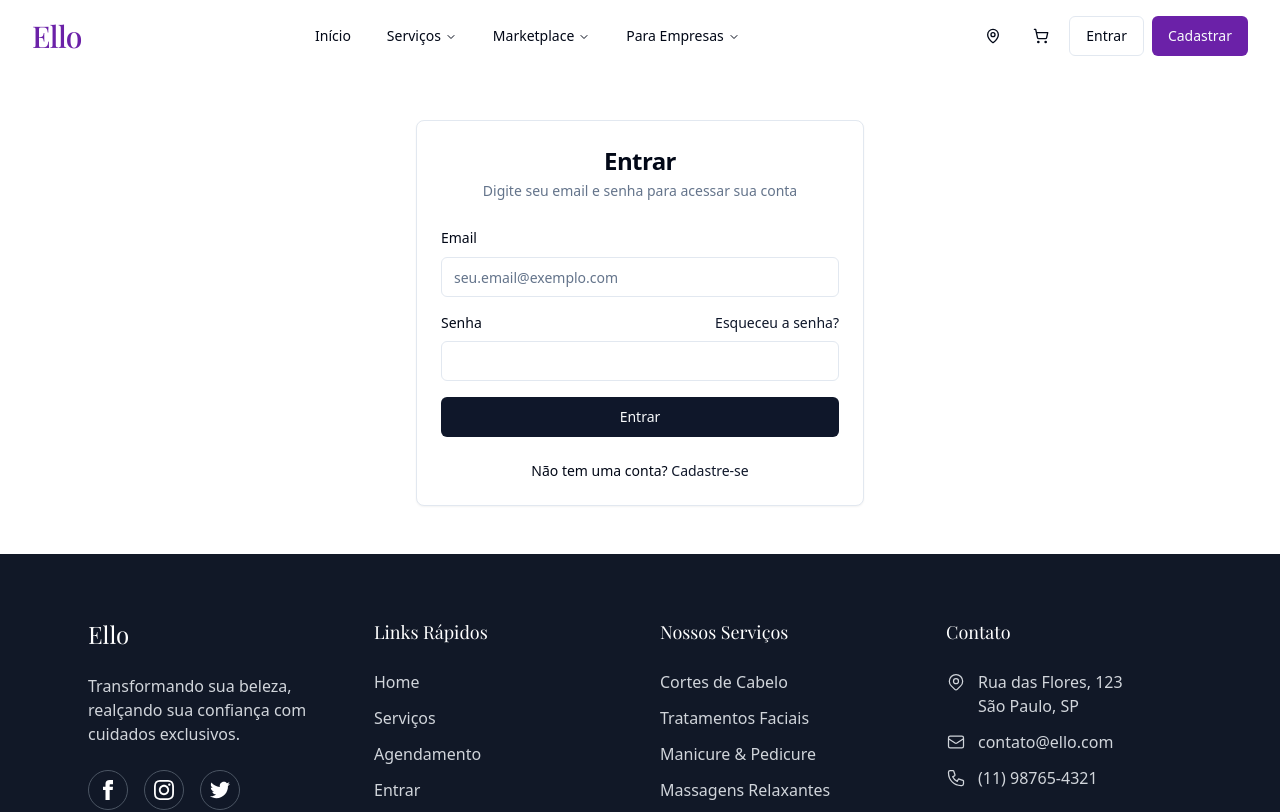
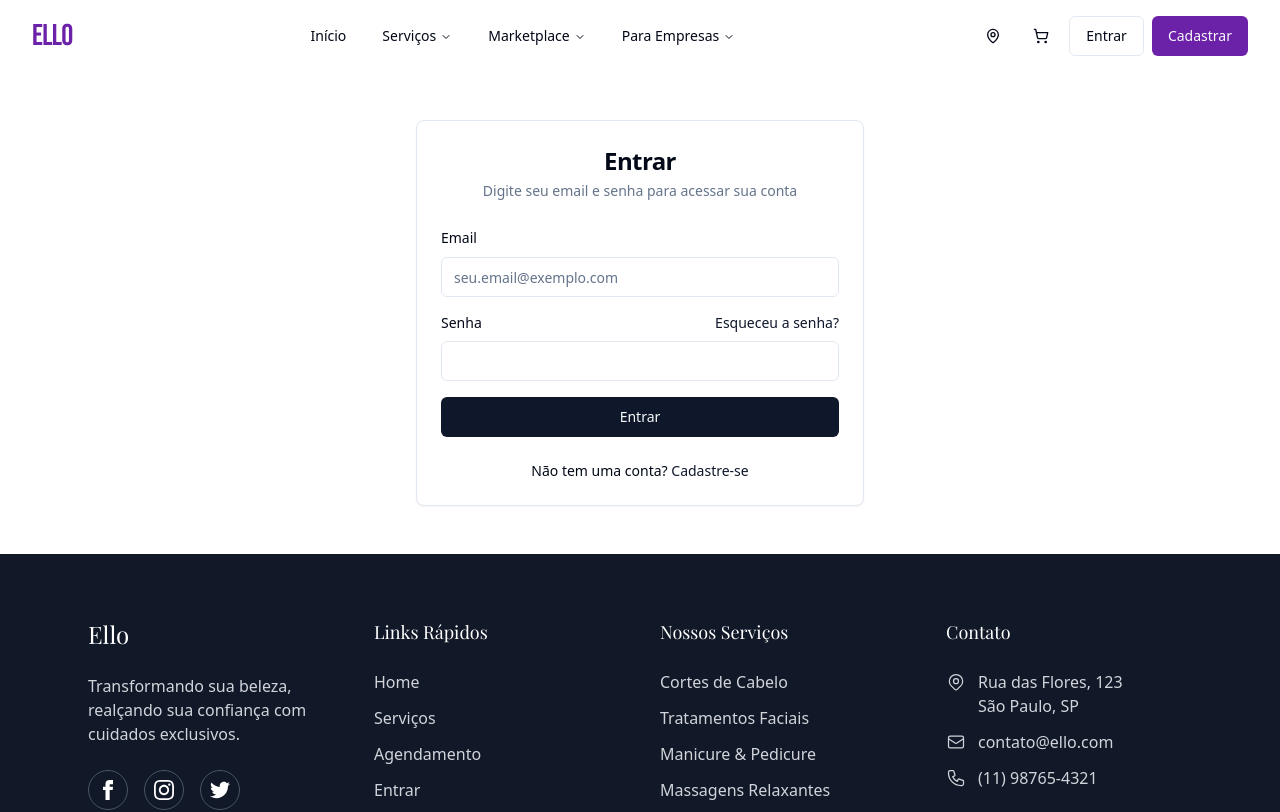
Before and after one commit to boskilha/beleza-agendamento-vivo, a React (Vite) app: page /login in a window 1280 px wide. Shown: the top 812 px of the page. Built offline with nearby package versions, Linux system fonts and the light colour scheme.

Commit message:
Use Bebas Neue font
Update the application to use the Bebas Neue font.

```diff
--- a/index.html
+++ b/index.html
@@ -17,8 +17,8 @@
     <meta name="twitter:site" content="@beleza_vivo" />
     <meta name="twitter:image" content="https://lovable.dev/opengraph-image-p98pqg.png" />
 
-    <!-- Google Fonts - Playfair Display -->
-    <link rel="stylesheet" href="https://fonts.googleapis.com/css2?family=Playfair+Display:wght@400;500;600;700&display=swap">
+    <!-- Google Fonts - Playfair Display & Bebas Neue -->
+    <link rel="stylesheet" href="https://fonts.googleapis.com/css2?family=Playfair+Display:wght@400;500;600;700&family=Bebas+Neue&display=swap">
   </head>
 
   <body>
--- a/src/components/Header.tsx
+++ b/src/components/Header.tsx
@@ -15,7 +15,7 @@ const Header = () => {
       <div className="container flex items-center justify-between py-4">
         <div className="flex items-center">
           <Link to="/" className="flex items-center gap-2">
-            <span className="font-serif font-serif tracking-tight text-purple-800 text-3xl font-medium">
+            <span className="font-bebas tracking-tight text-purple-800 text-3xl">
               Ello
             </span>
           </Link>
--- a/tailwind.config.ts
+++ b/tailwind.config.ts
@@ -21,6 +21,7 @@ export default {
 		extend: {
 			fontFamily: {
 				serif: ['Playfair Display', 'serif'],
+				'bebas': ['Bebas Neue', 'sans-serif'],
 			},
 			colors: {
 				border: 'hsl(var(--border))',
```
